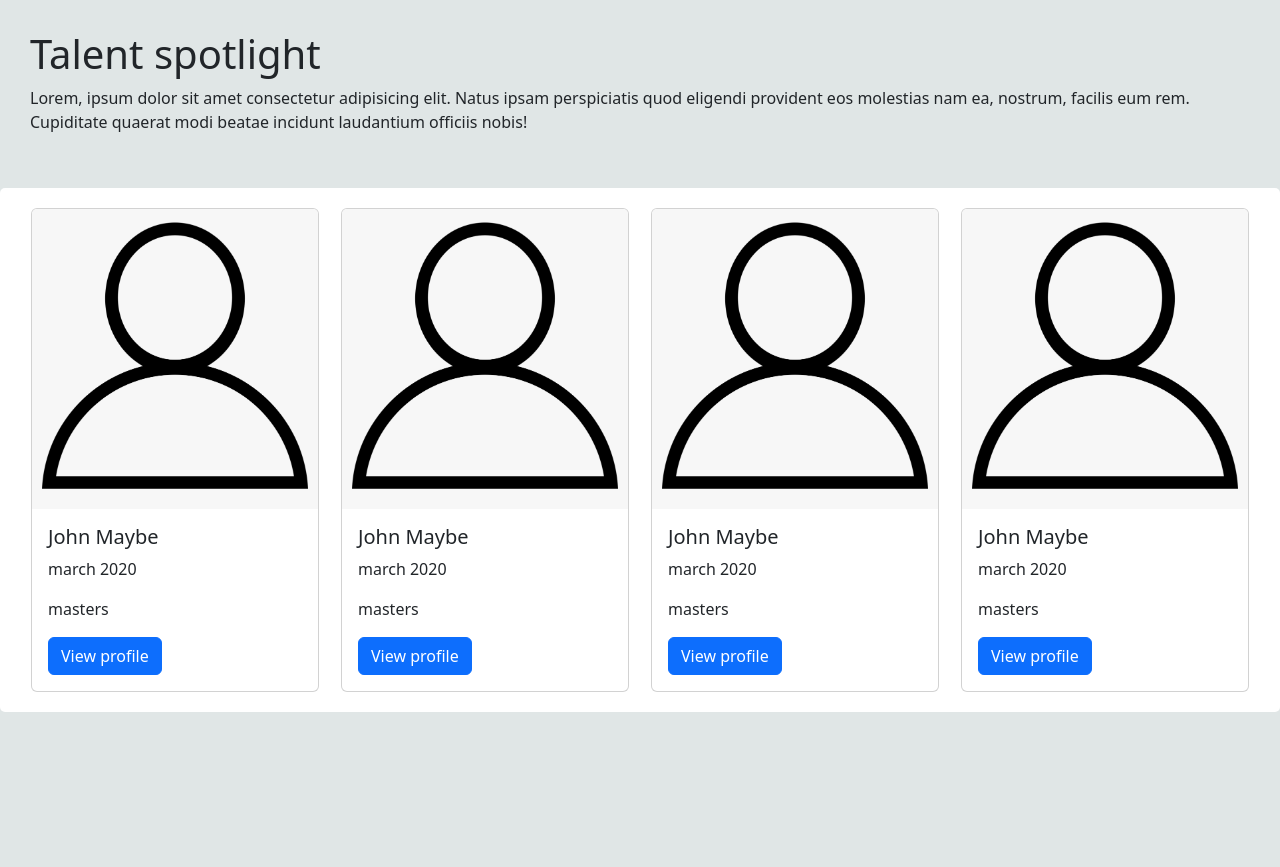
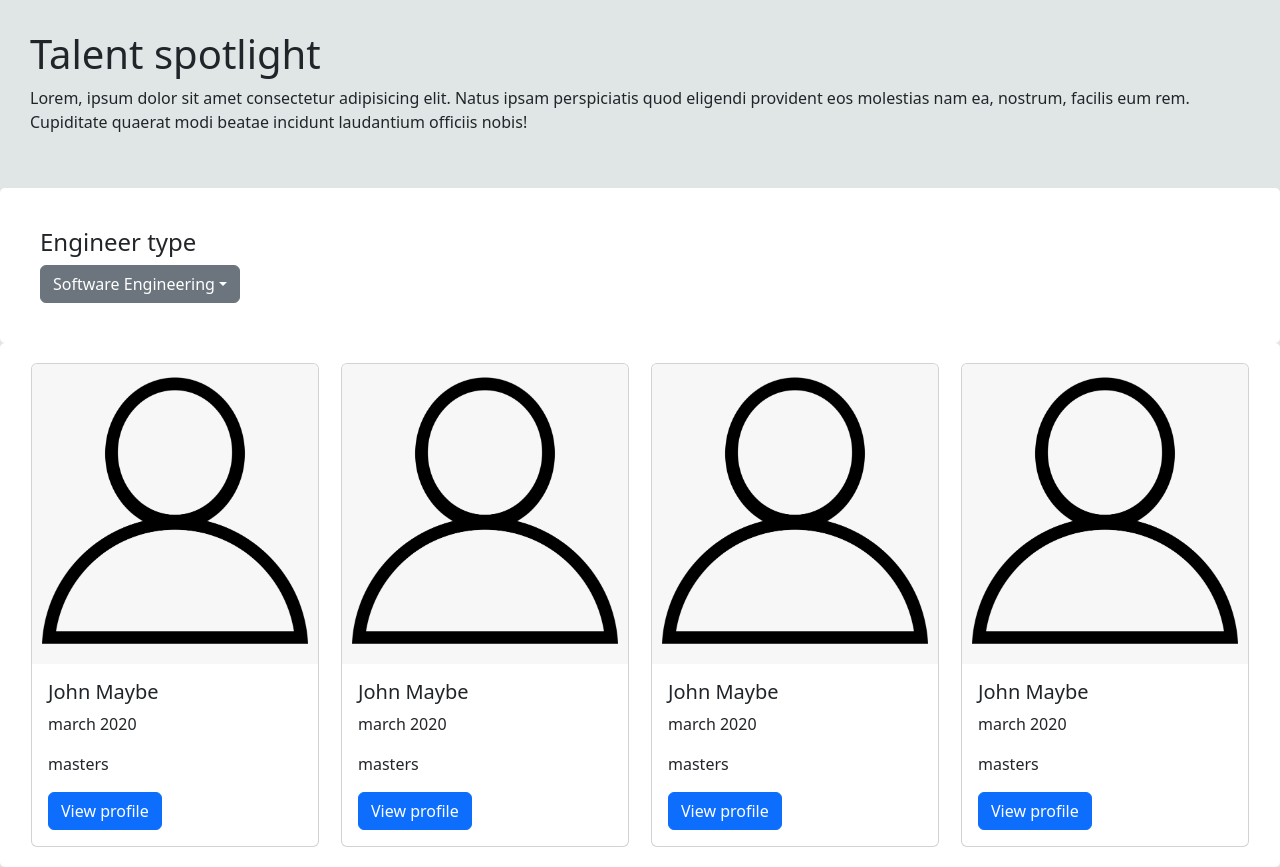
Before and after one commit to Team-Engineering-Project/IndustryPartner, a React (Create React App) app in the folder client/: page / in a window 1280 px wide. Before the commit the page ends 800 px from the top, so only its background shows below. Built offline with nearby package versions, Linux system fonts and the light colour scheme.

Commit message:
filter component added

```diff
--- a/client/src/components/FilterComponent.jsx
+++ b/client/src/components/FilterComponent.jsx
@@ -1,10 +1,29 @@
-const FilterComponent = () => {
 
+import Dropdown from 'react-bootstrap/Dropdown';
+import DropdownButton from 'react-bootstrap/DropdownButton';
 
+function FilterComponent() {
     return (
+        <>
+            <Dropdown>
+                <h4>Engineer type</h4>
+                <Dropdown.Toggle id="dropdown-button-dark-example1" variant="secondary">
+                    Software Engineering
+                </Dropdown.Toggle>
 
+                <Dropdown.Menu variant="dark">
+                    <Dropdown.Item href="#/action-1" active>
+                        Software Engineering
+                    </Dropdown.Item>
+                    <Dropdown.Item href="#/action-2">Data Science</Dropdown.Item>
+                    <Dropdown.Item href="#/action-3">Cloud Engineer</Dropdown.Item>
+                    <Dropdown.Divider />
+                </Dropdown.Menu>
+            </Dropdown>
 
-     );
+        </>
+
+    );
 }
 
 export default FilterComponent;
--- a/client/src/components/Main.jsx
+++ b/client/src/components/Main.jsx
@@ -1,4 +1,5 @@
 import CardsComponent from "./CardsComponent";
+import FilterComponent from "./FilterComponent";
 import ProfileCardComponent from "./ProfileCardComponent";
 function Main() {
     return (
@@ -10,11 +11,14 @@
                 <p>Lorem, ipsum dolor sit amet consectetur adipisicing elit. Natus ipsam perspiciatis quod eligendi provident eos molestias nam ea, nostrum, facilis eum rem. Cupiditate quaerat modi beatae incidunt laudantium officiis nobis!</p>
 
             </div>
+
             <br>
             </br>
+            <div style={{ display: 'flex', justifyContent: 'left', padding: '40px', borderRadius: '5px', backgroundColor: "white", }}>
+                <FilterComponent />
+            </div>
+            <div style={{ display: 'flex', justifyContent: 'space-around', padding: '20px', borderRadius: '5px', backgroundColor: "white" }}>
 
-            <div style={{ display: 'flex', justifyContent: 'space-around', padding: '20px', borderRadius: '5px', backgroundColor: "white" }}>
-                {/* <FilterComponent/> */}
                 <ProfileCardComponent />
                 <ProfileCardComponent />
                 <ProfileCardComponent />
```
